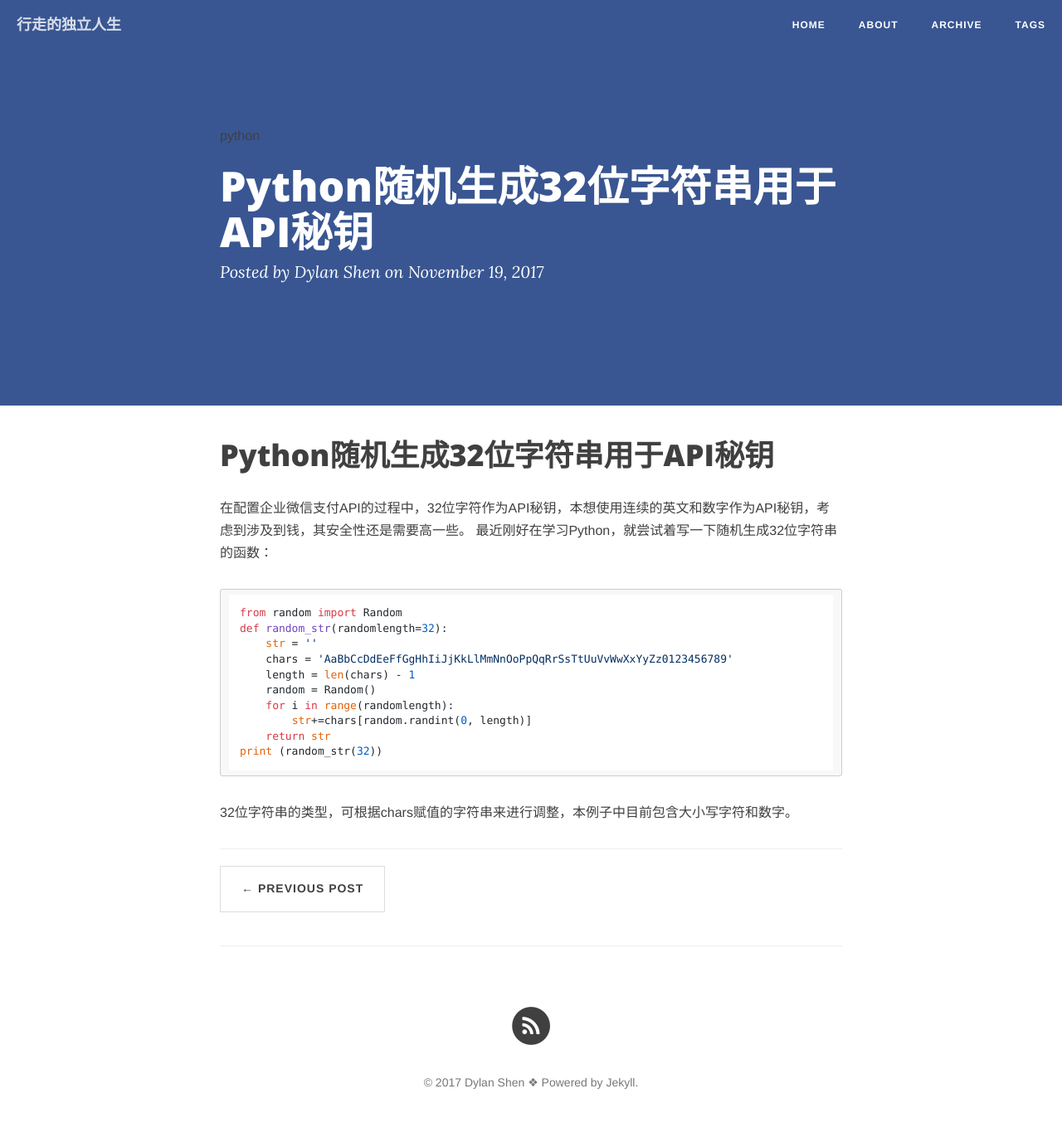
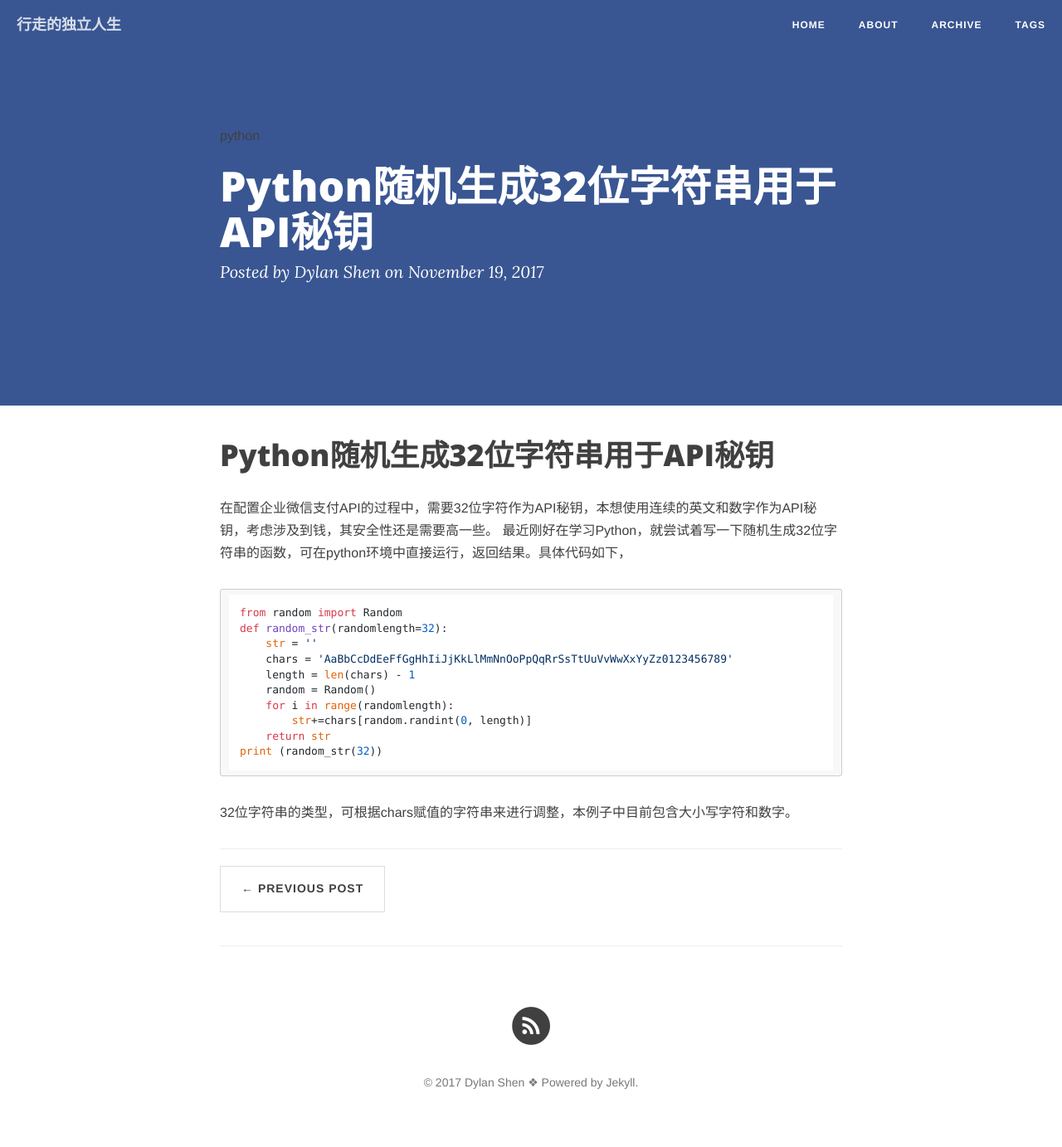
Before and after one commit to DylanShen2017/dylanshen2017.github.io, a Jekyll site: the page built from _posts/2017-11-19-PythonGetRandom32.md, in a window 1280 px wide. Shown: the whole page at 83% size. Built offline with Jekyll 4.4.1, drawn with Linux system fonts in a browser that asks for light colours; nearby versions of some CDN libraries; comment, search, counter and statistics services are not loaded.

````diff
--- a/_posts/2017-11-19-PythonGetRandom32.md
+++ b/_posts/2017-11-19-PythonGetRandom32.md
@@ -8,7 +8,7 @@ description: 使用python随机生成32位字符串
 ---
 # Python随机生成32位字符串用于API秘钥
 
-在配置企业微信支付API的过程中，32位字符作为API秘钥，本想使用连续的英文和数字作为API秘钥，考虑到涉及到钱，其安全性还是需要高一些。 最近刚好在学习Python，就尝试着写一下随机生成32位字符串的函数：
+在配置企业微信支付API的过程中，需要32位字符作为API秘钥，本想使用连续的英文和数字作为API秘钥，考虑涉及到钱，其安全性还是需要高一些。 最近刚好在学习Python，就尝试着写一下随机生成32位字符串的函数，可在python环境中直接运行，返回结果。具体代码如下，
 
 ```
 from random import Random
@@ -22,4 +22,5 @@ def random_str(randomlength=32):
     return str
 print (random_str(32))
 ```
+
 32位字符串的类型，可根据chars赋值的字符串来进行调整，本例子中目前包含大小写字符和数字。
````
